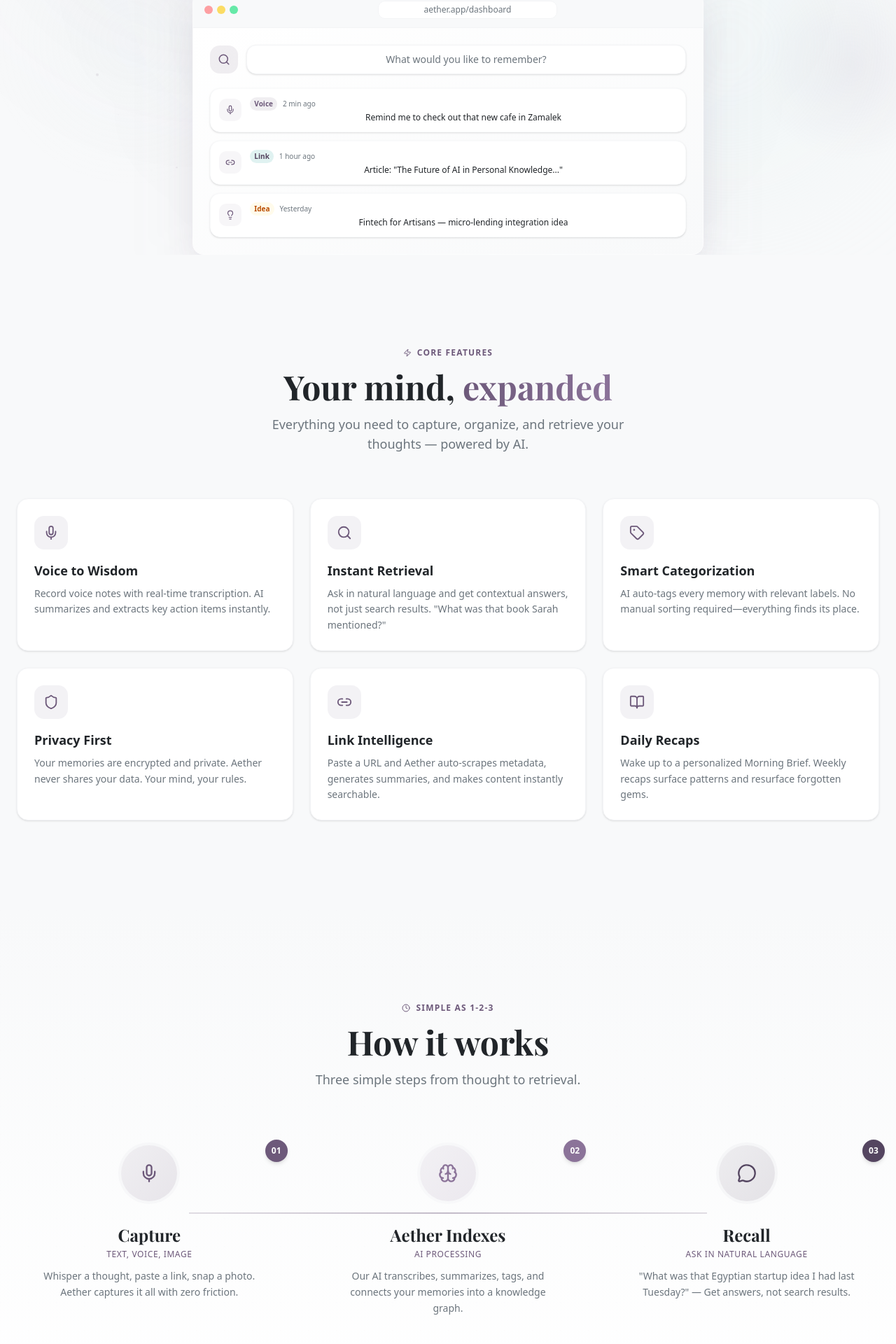
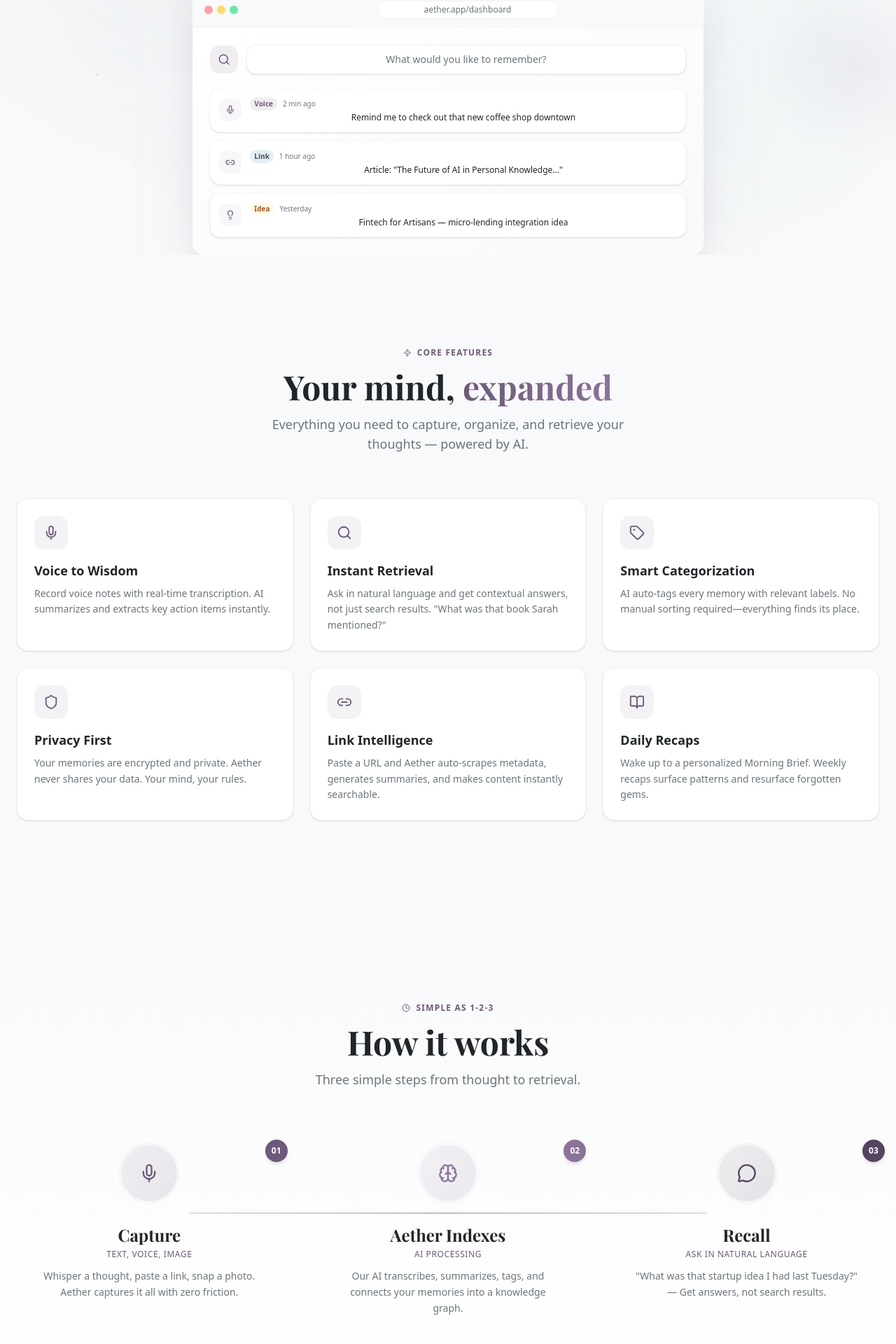
Before and after one commit to faresmo347-sudo/Aether-final-website, a Next.js app: page / in a window 1280 px wide. Shown: the part 520-2440 px from the top of the page at 70% size. Built offline with nearby package versions, Linux system fonts and the light colour scheme; a web font is replaced by a local one.

Commit message:
dc31125f-38d1-43de-b884-6643cb882350

```diff
--- a/src/app/page.tsx
+++ b/src/app/page.tsx
@@ -443,7 +443,7 @@
                     icon: Mic,
                     tag: 'Voice',
                     tagColor: 'bg-[#6D597A]/10 text-[#6D597A]',
-                    text: 'Remind me to check out that new cafe in Zamalek',
+                    text: 'Remind me to check out that new coffee shop downtown',
                     time: '2 min ago',
                   },
                   {
@@ -636,7 +636,7 @@
       title: 'Recall',
       subtitle: 'Ask in Natural Language',
       description:
-        '"What was that Egyptian startup idea I had last Tuesday?" — Get answers, not search results.',
+        '"What was that startup idea I had last Tuesday?" — Get answers, not search results.',
       icon: MessageCircle,
       color: '#544560',
     },
@@ -719,7 +719,7 @@
   const isInView = useInView(ref, { once: true, margin: '-100px' })
 
   const demoQueries = [
-    'What was that restaurant Ahmed recommended?',
+    'What was that restaurant Alex recommended?',
     'What was the idea I had last Tuesday?',
     'Show me all my travel notes from December',
   ]
@@ -845,11 +845,11 @@
                             </span>
                           </div>
                           <p className="leading-relaxed">
-                            {query.includes('Ahmed')
-                              ? 'Ahmed recommended "Koshari Laila" downtown — you saved it on March 15th. You also noted their lentil soup was exceptional. Want me to pull up the location?'
+                            {query.includes('Alex')
+                              ? 'Alex recommended "The Mill" downtown — you saved it on March 15th. You also noted their espresso was exceptional. Want me to pull up the location?'
                               : query.includes('Tuesday')
-                                ? 'You were thinking about a "Fintech for Artisans" platform while walking in Maadi. You noted the key differentiator would be micro-lending integration. I also found a related link you saved about digital wallets in Egypt.'
-                                : 'You have 4 travel notes from December: a hotel booking in Luxor, a packing list, a Nile cruise recommendation from Nada, and a restaurant list for Cairo. Want me to compile these?'}
+                                ? 'You were thinking about a "Fintech for Artisans" platform while walking downtown. You noted the key differentiator would be micro-lending integration. I also found a related link you saved about digital wallets in emerging markets.'
+                                : 'You have 4 travel notes from December: a hotel booking in San Francisco, a packing list, a trip recommendation from Sarah, and a restaurant list for NYC. Want me to compile these?'}
                           </p>
                         </div>
                       </motion.div>
@@ -1282,7 +1282,7 @@
             © {new Date().getFullYear()} Aether. All rights reserved.
           </p>
           <p className="text-xs text-white/30">
-            Made with care in Cairo, Egypt 🇪🇬
+            Made with care in San Francisco, CA
           </p>
         </div>
       </div>
```
